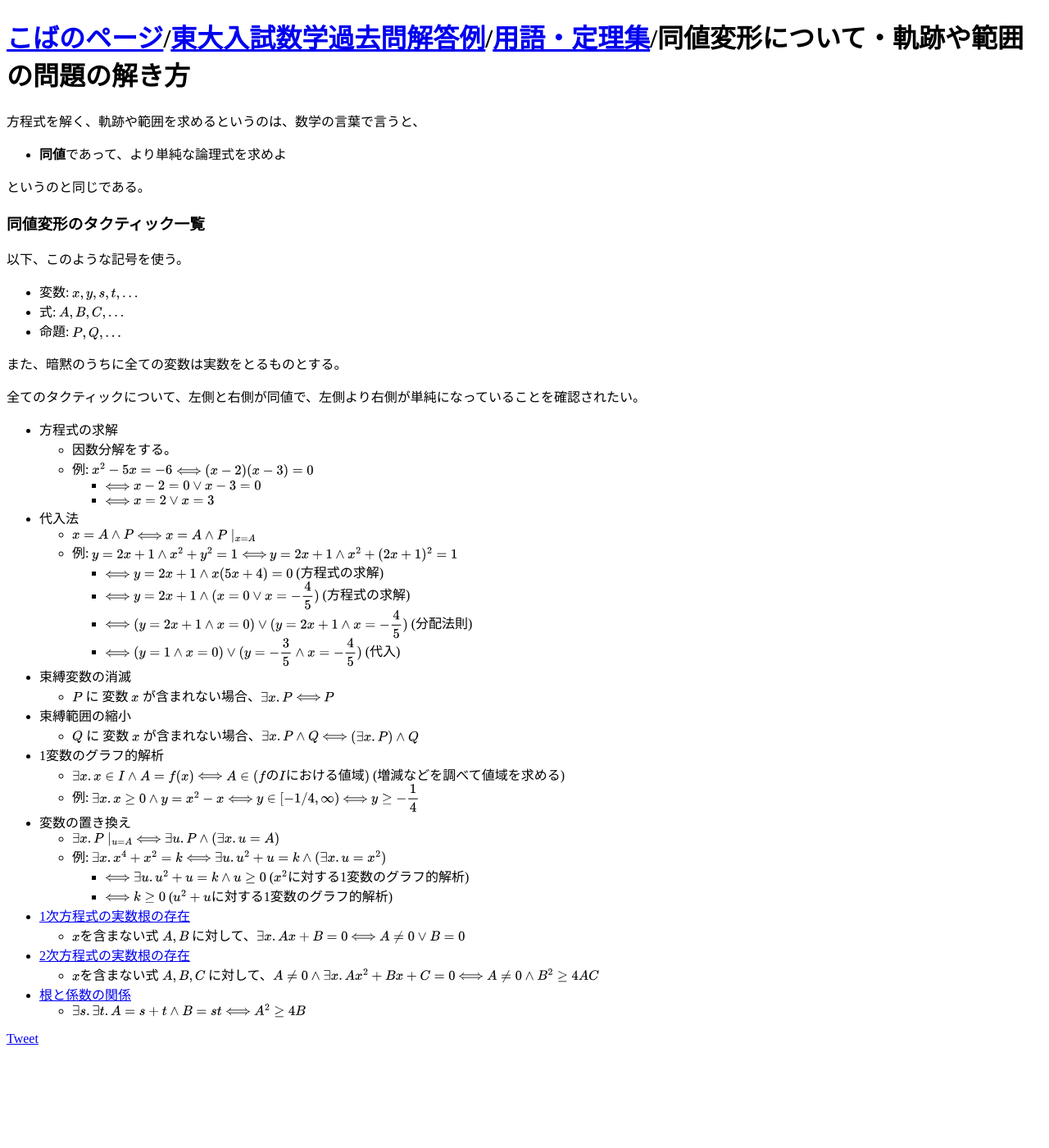
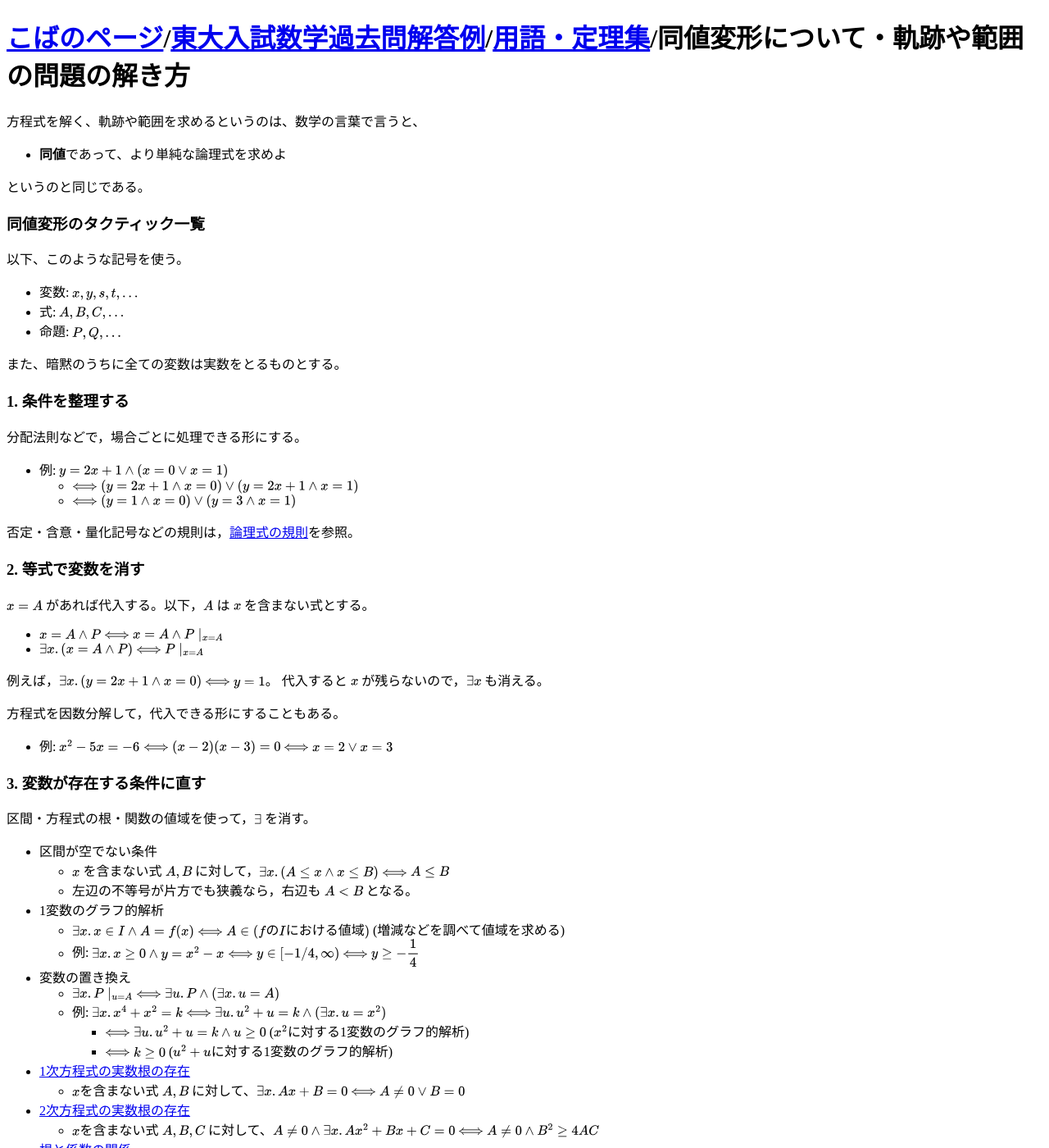
Before and after one commit to koba-e964/ut-entrance-exam-math, a Jekyll site: the page built from concepts/equivalence/index.md, in a window 1280 px wide and 1400 px high. Shown: the whole window at 82% size. Built offline with Jekyll 4.4.1, drawn with Linux system fonts in a browser that asks for light colours; our own code applies the rules of GitHub Pages for plain Markdown files; comment, search, counter and statistics services are not loaded.

Commit message:
Add concepts/logical-rules

```diff
--- a/concepts/equivalence/index.md
+++ b/concepts/equivalence/index.md
@@ -16,24 +16,37 @@
 
 また、暗黙のうちに全ての変数は実数をとるものとする。
 
-全てのタクティックについて、左側と右側が同値で、左側より右側が単純になっていることを確認されたい。
+### 1. 条件を整理する
 
-- 方程式の求解
-  - 因数分解をする。
-  - 例: $x^2 - 5x = -6$ $\Longleftrightarrow$ $(x-2)(x-3) = 0$
-    - $\Longleftrightarrow$ $x-2 = 0 \lor x-3 = 0$
-    - $\Longleftrightarrow$ $x=2 \lor x=3$
-- 代入法
-  - $x = A \land P$ $\Longleftrightarrow$ $x = A \land P\mid _ {x=A}$
-  - 例: $y = 2x + 1 \land x^2 + y^2 = 1$ $\Longleftrightarrow$ $y = 2x+1 \land x^2 + (2x+1)^2 = 1$
-    - $\Longleftrightarrow$ $y = 2x+1 \land x(5x+4)=0$ (方程式の求解)
-    - $\Longleftrightarrow$ $y = 2x+1 \land (x=0 \lor x = -\dfrac{4}{5})$ (方程式の求解)
-    - $\Longleftrightarrow$ $(y = 2x+1 \land x=0) \lor (y = 2x+1 \land x = -\dfrac{4}{5})$ (分配法則)
-    - $\Longleftrightarrow$ $(y = 1 \land x=0) \lor (y = -\dfrac{3}{5} \land x = -\dfrac{4}{5})$ (代入)
-- 束縛変数の消滅
-  - $P$ に 変数 $x$ が含まれない場合、$\exists x\ldotp P$ $\Longleftrightarrow$ $P$
-- 束縛範囲の縮小
-  - $Q$ に 変数 $x$ が含まれない場合、$\exists x\ldotp P \land Q$ $\Longleftrightarrow$ $(\exists x\ldotp P) \land Q$
+分配法則などで，場合ごとに処理できる形にする。
+
+- 例: $y=2x+1 \land (x=0 \lor x=1)$
+  - $\Longleftrightarrow$ $(y=2x+1 \land x=0) \lor (y=2x+1 \land x=1)$
+  - $\Longleftrightarrow$ $(y=1 \land x=0) \lor (y=3 \land x=1)$
+
+否定・含意・量化記号などの規則は，[論理式の規則](./logical-rules)を参照。
+
+### 2. 等式で変数を消す
+
+$x=A$ があれば代入する。以下，$A$ は $x$ を含まない式とする。
+
+- $x=A \land P$ $\Longleftrightarrow$ $x=A \land P\mid _ {x=A}$
+- $\exists x\ldotp (x=A \land P)$ $\Longleftrightarrow$ $P\mid _ {x=A}$
+
+例えば，$\exists x\ldotp (y=2x+1 \land x=0)$ $\Longleftrightarrow$ $y=1$。
+代入すると $x$ が残らないので，$\exists x$ も消える。
+
+方程式を因数分解して，代入できる形にすることもある。
+
+- 例: $x^2-5x=-6$ $\Longleftrightarrow$ $(x-2)(x-3)=0$ $\Longleftrightarrow$ $x=2 \lor x=3$
+
+### 3. 変数が存在する条件に直す
+
+区間・方程式の根・関数の値域を使って，$\exists$ を消す。
+
+- 区間が空でない条件
+  - $x$ を含まない式 $A,B$ に対して，$\exists x\ldotp (A \le x \land x \le B)$ $\Longleftrightarrow$ $A \le B$
+  - 左辺の不等号が片方でも狭義なら，右辺も $A < B$ となる。
 - 1変数のグラフ的解析
   - $\exists x\ldotp x \in I \land A = f(x)$ $\Longleftrightarrow$ $A \in (fのIにおける値域)$ (増減などを調べて値域を求める)
   - 例: $\exists x\ldotp x \ge 0 \land y = x^2 - x$ $\Longleftrightarrow$ $y \in [-1/4, \infty)$ $\Longleftrightarrow$ $y \geq -\dfrac{1}{4}$
```
Also changed, not shown: concepts/equivalence/logical-rules.md (added, +31 -0 lines).
